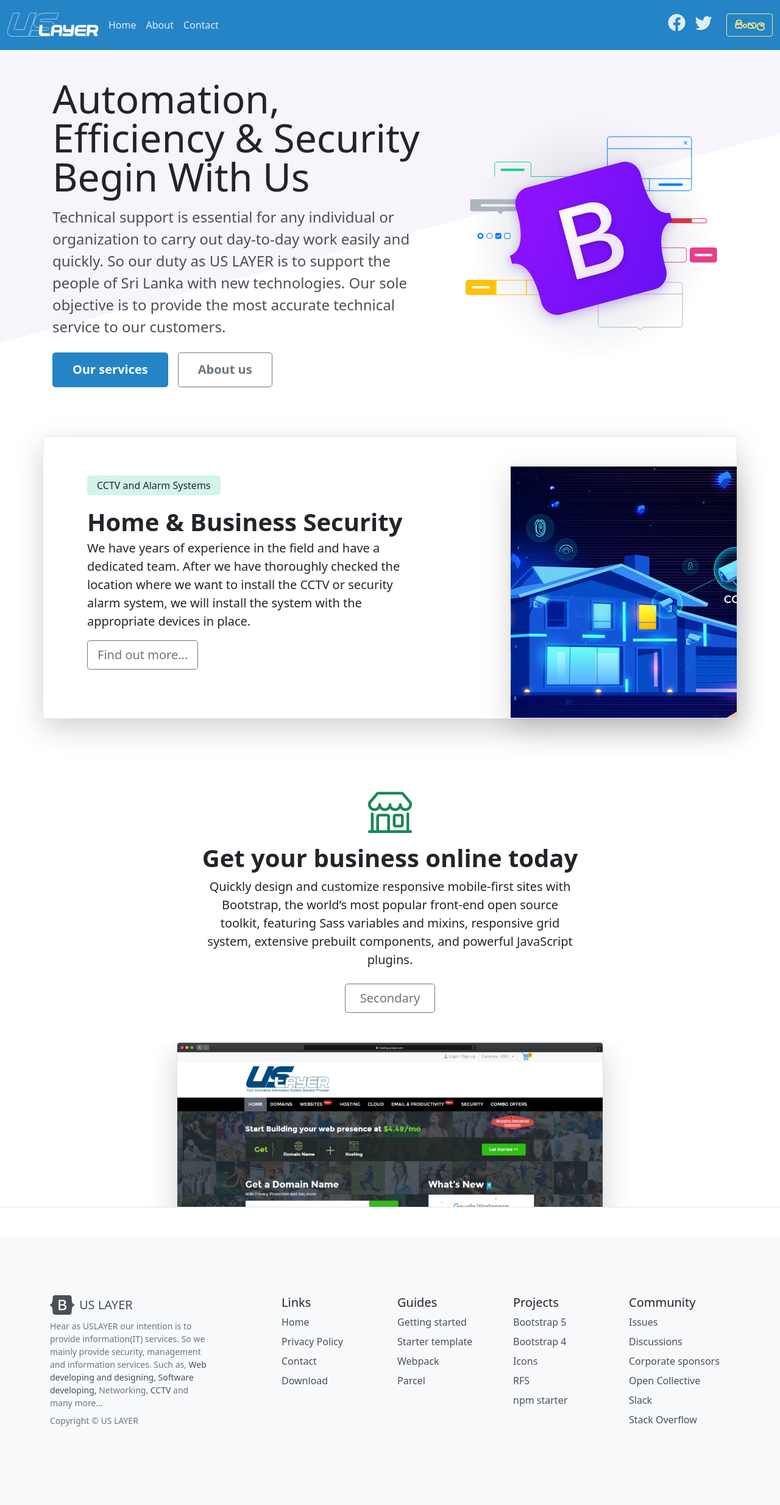
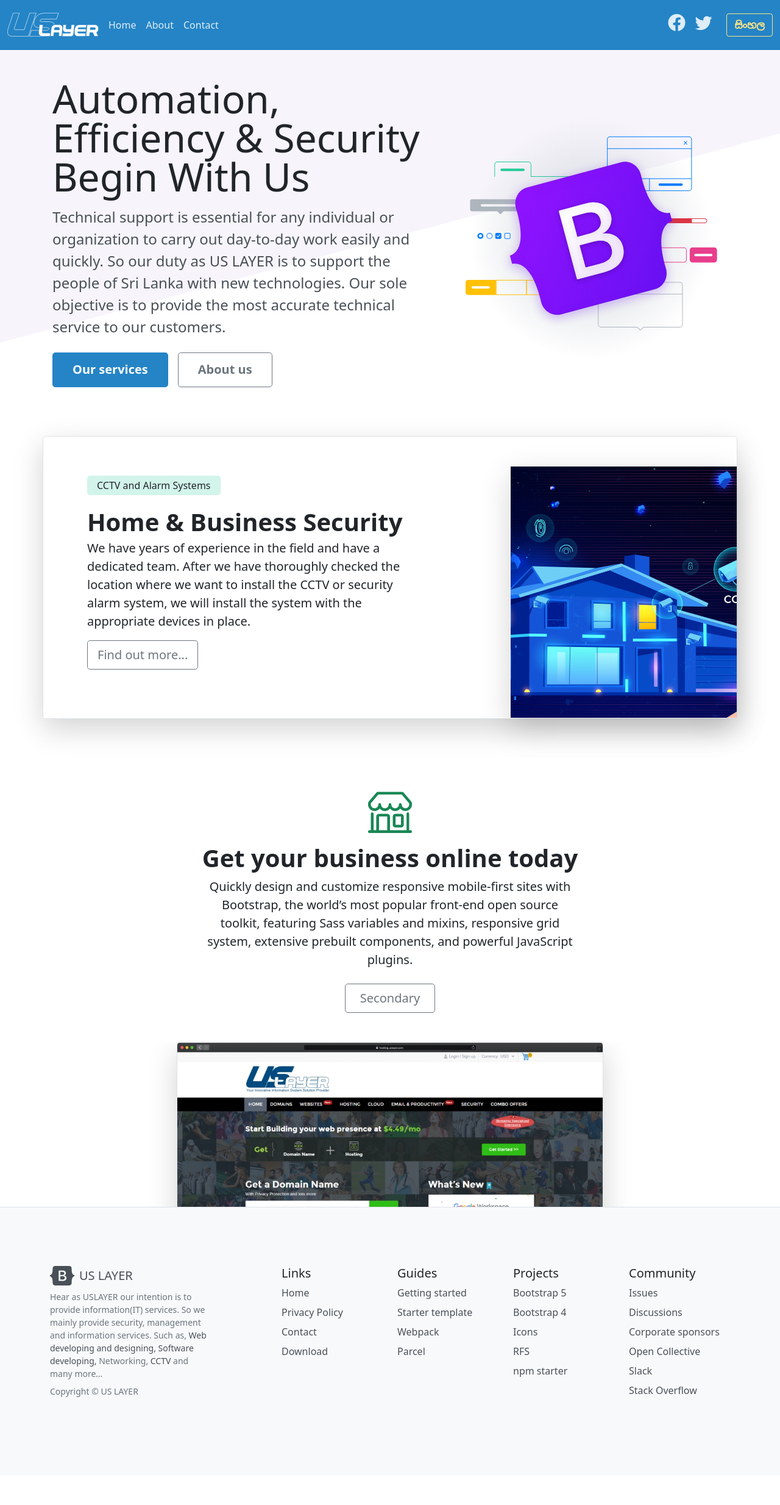
Before and after one commit to uslayer/uslayer.github.io, a Jekyll site: the page built from index.html, in a window 1280 px wide. Shown: the whole page at 61% size. Built offline with Jekyll 4.4.1, drawn with Linux system fonts in a browser that asks for light colours; the list of posts is cut into pages by our own code; after the commit the page ends 2420 px from its top, so only the background shows below that.

Commit message:
Update custom.css

```diff
--- a/assets/css/custom.css
+++ b/assets/css/custom.css
@@ -5,6 +5,10 @@
 @font-face {
   font-family: "Noto Sinhala";
   src: url(https://uslayer.github.io/assets/noto.ttf);
+}
+
+.my-5 {
+    margin-bottom: -3rem!important;
 }
 
 .hero-notice {
```
